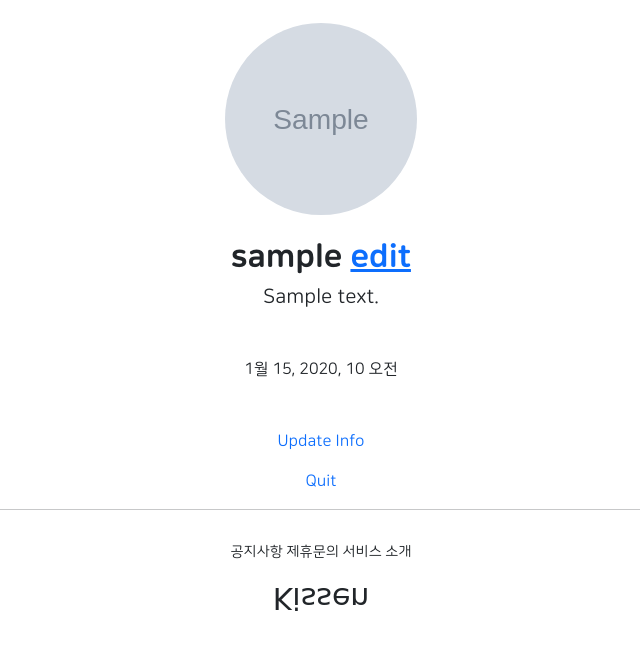
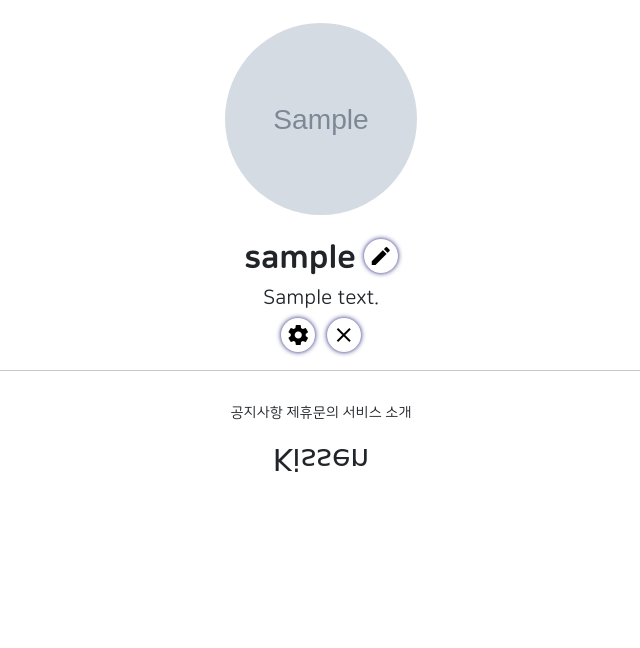
Before and after one commit to kyeongseoJ/gis_1ban_02, a Django app: page /accounts/detail/1 in a window 1280 px wide. Shown: the part 234-882 px from the top of the page, without its empty margins (319-959 px from the left). After the commit the page ends 706 px from the top, so only its background shows below. Run offline with Django 3.2, Linux system fonts and the light colour scheme; a user stored in the database is signed in; tables that the repository leaves empty hold one stand-in row (values such as "Sample post"); grey boxes marked "Sample" are stand-in pictures; parts of the project's set-up code (start-up, migrations or seed data) failed here and were passed over; some libraries are stand-ins or nearby versions; some web fonts are replaced.

Commit message:
08_07 01

```diff
--- a/accountapp/templates/accountapp/detail.html
+++ b/accountapp/templates/accountapp/detail.html
@@ -13,7 +13,8 @@
                  <h2 class="NNR_B">
                      {{ target_user.profile.nickname }}
                         {% if user == target_user %}
-                            <a href="{% url 'profileapp:update' pk=target_user.profile.pk %}">
+                            <a href="{% url 'profileapp:update' pk=target_user.profile.pk %}"
+                            class="material-icons round_button">
                                 edit
                             </a>
                         {% endif %}
@@ -27,20 +28,18 @@
              </h4>
              {% endif %}
          </div>
-         <div class="m-5">
-             {{ target_user.date_joined }}
-         </div>
+{#         <div class="m-5">#}
+{#             {{ target_user.date_joined }}#}
+{#         </div>#}
         {% if user == target_user %}
          <div>
-             <p>
-                 <a href="{% url 'accountapp:update' pk=user.pk %}" class="hideline">
-                     Update Info
-                 </a>
-             </p>
-         </div>
-         <div>
-             <a href="{% url 'accountapp:delete' pk=target_user.pk %}" class="hideline">
-                 Quit
+             <a href="{% url 'accountapp:update' pk=target_user.pk %}"
+             class="material-icons round_button mx-1">
+                 settings
+             </a>
+             <a href="{% url 'accountapp:delete' pk=target_user.pk %}"
+             class="material-icons round_button mx-1">
+                 close
              </a>
          </div>
         {% endif %}
--- a/accountapp/views.py
+++ b/accountapp/views.py
@@ -37,6 +37,9 @@ class AccountCreateView(CreateView):
     success_url = reverse_lazy('accountapp:open')
     template_name = 'accountapp/create.html'
 
+    def get_success_url(self):
+        return reverse('accountapp:detail', kwargs={'pk' : self.object.pk})
+
 
 class AccountDetailView(DetailView):
     model = User
@@ -55,6 +58,9 @@ class AccountUpdateView(UpdateView):
     success_url = reverse_lazy('accountapp:open')
     template_name = 'accountapp/update.html'
 
+    def get_success_url(self):
+        return reverse('accountapp:detail', kwargs={'pk' : self.object.pk})
+
 
 @method_decorator(has_ownership, 'get')
 @method_decorator(has_ownership, 'post')
--- a/profileapp/templates/profileapp/update.html
+++ b/profileapp/templates/profileapp/update.html
@@ -7,12 +7,14 @@
     <div class="mb-4">
         <h4>Update Profile</h4>
     </div>
-        <form action="{% url 'profileapp:update' %}"
+        <form action="{% url 'profileapp:update' pk=target_profile.pk %}"
               enctype="multipart/form-data"
               method="post">
             {% csrf_token %}
             {% bootstrap_form form %}
+            <div class="m-5">
             <input type="submit" class="btn btn-dark rounded-pill col-4 mt-3">
+            </div>
         </form>
     </div>
 
--- a/static/base.css
+++ b/static/base.css
@@ -39,3 +39,15 @@
 .NNR_B{
     font-family: 'NanumSquareRoundOTFEB', cursive;
 }
+
+.round_button{
+    color: black;
+    text-decoration: none;
+    box-shadow: 0 0 5px midnightblue;
+    border-radius: 20rem;
+    padding: 0.3rem;
+}
+
+.round_button:hover {
+    color: cadetblue;
+}
--- a/templates/head.html
+++ b/templates/head.html
@@ -17,6 +17,11 @@
 
     {# Default Css Link #}
     <link rel="stylesheet" type="text/css" href="{% static 'base.css' %}">
+
+    {# Google Fonts_Icons #}
+    <link href="https://fonts.googleapis.com/css2?family=Material+Icons"
+      rel="stylesheet">
+
 
     {# Naver Font #}
     <style>
```
Also changed, not shown: profileapp/decorators.py (added, +13 -0 lines), profileapp/views.py (+16 -3 lines).
